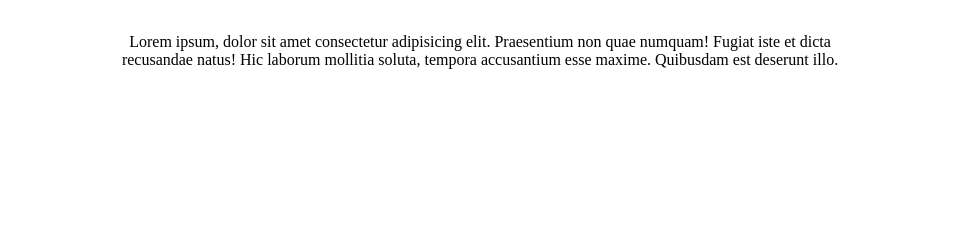
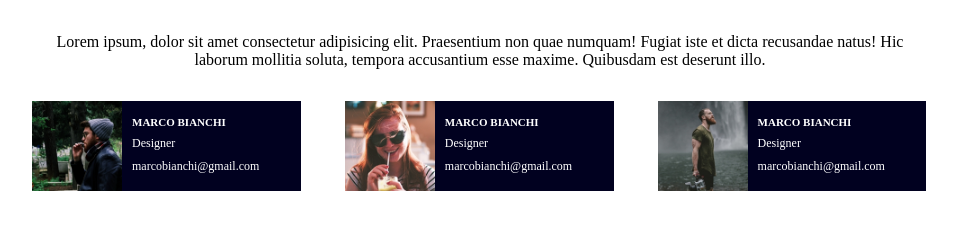
Before and after one commit to GianmauroCoviello/html-css-float-cards, a plain HTML site: page index.html in a window 1280 px wide. Shown: the part 66-296 px from the top of the page, without its empty margins (160-1117 px from the left). Drawn offline with Linux system fonts and the light colour scheme.

Commit message:
[DOCS]Strutturazione della prima Row con le rispettive section

```diff
--- a/css/style.css
+++ b/css/style.css
@@ -3,21 +3,19 @@
     margin: 0;
     box-sizing: border-box;
  }
-/* INIZIO UTILITIES */
+/* INIZIO HEADER */
 .container{
-    width: 60%;
+    width: 70%;
     margin: 0 auto;
 
-
-
-}
-.header{
-    text-align: center;
 }
 
 
 
-/* FINE UTILITIES */
+.header{
+    text-align: center;
+    margin-bottom: 2rem;
+}
 
 h1{
     color: rgba(227, 38, 109,125);
@@ -25,6 +23,53 @@ h1{
     padding-bottom: 35px;
     font-family: 'Fredoka', sans-serif;
 }
-.subtitle{
+
+/* FINE HEADER */
+
+/* INIZIO CLASSI ROW */
+.row::after{
+    content: "";
+    display: table;
+    clear: both;
 
 }
+.row{
+    width: calc(100%/3 - 90);
+    width: 100%;
+}
+/* FINE CLASSI ROW */
+
+/* INIZIO CLASSI SECTION */
+section{
+    font-size: 12px;
+    background-color: rgb(1, 1, 32);
+    color: white;
+    width: 30%;
+    float: left;
+    margin-bottom: 40px;
+}
+
+section:nth-of-type(2){
+    margin-left: 44px;
+    margin-right: 44px;
+}
+
+h3{
+    padding-top: 15px;
+    font-size: 11px;
+
+}
+section p{
+    padding-top: 8px;
+    font-size: 12px;
+}
+section p:last-child{
+    padding-bottom: 8px;
+}
+img{
+    float: left;
+    width: 90px;
+    height: 90px;
+    margin-right: 10px;
+}
+/* FINE CLASSI SECTION */
--- a/index.html
+++ b/index.html
@@ -16,22 +16,52 @@
         <!-- INIZIO CONTAINER -->
         <div class="container">
 
+
+            <div class="header">
+                <h1>Meet Our Team</h1>
+                <p class="subtitile">Lorem ipsum, dolor sit amet consectetur adipisicing elit. Praesentium non quae numquam! Fugiat iste et dicta recusandae natus! Hic laborum mollitia soluta, tempora accusantium esse maxime. Quibusdam est deserunt illo.</p>
+            </div>
+            <!-- INIZIO DELLA ROW -->
             <div class="row">
-                <div class="header">
-                    <h1>Meet Our Team</h1>
-                    <p class="subtitile">Lorem ipsum, dolor sit amet consectetur adipisicing elit. Praesentium non quae numquam! Fugiat iste et dicta recusandae natus! Hic laborum mollitia soluta, tempora accusantium esse maxime. Quibusdam est deserunt illo.</p>
-                </div>
+                <!-- INIZIO DELLE SECTION -->
+                <section>
+
+                    <img src="./img/male1.png" alt="Marco Bianchi">
+                    <h3>MARCO BIANCHI</h3>
+                    <p>Designer</p>
+                    <p>marcobianchi@gmail.com</p>
 
 
-                <div class="column">
+                </section>
+                <section>
 
-                </div>
+                    <img src="./img/female1.png" alt="Marco Bianchi">
+                    <h3>MARCO BIANCHI</h3>
+                    <p>Designer</p>
+                    <p>marcobianchi@gmail.com</p>
+
+
+                </section>
+                <section>
+
+                    <img src="./img/male2.png" alt="Marco Bianchi">
+                    <h3>MARCO BIANCHI</h3>
+                    <p>Designer</p>
+                    <p>marcobianchi@gmail.com</p>
+
+
+                </section>
+                <!-- FINE DELLE SECTION -->
+
+            </div>
+             <!-- FINE DELLA ROW -->
 
             </div>
 
         </div>
+
         <!-- FINE CONTAINER -->
     </main>
-
+    <!-- FINE MAIN -->
 </body>
 </html>
```
